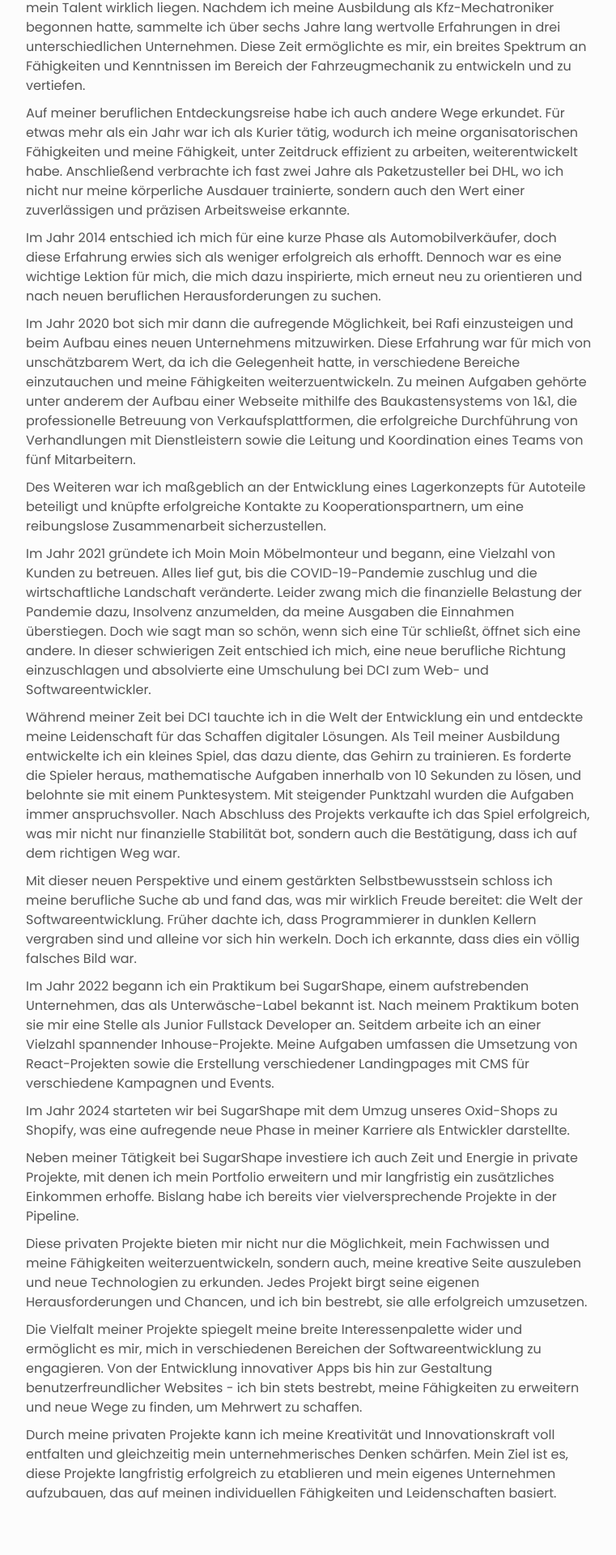
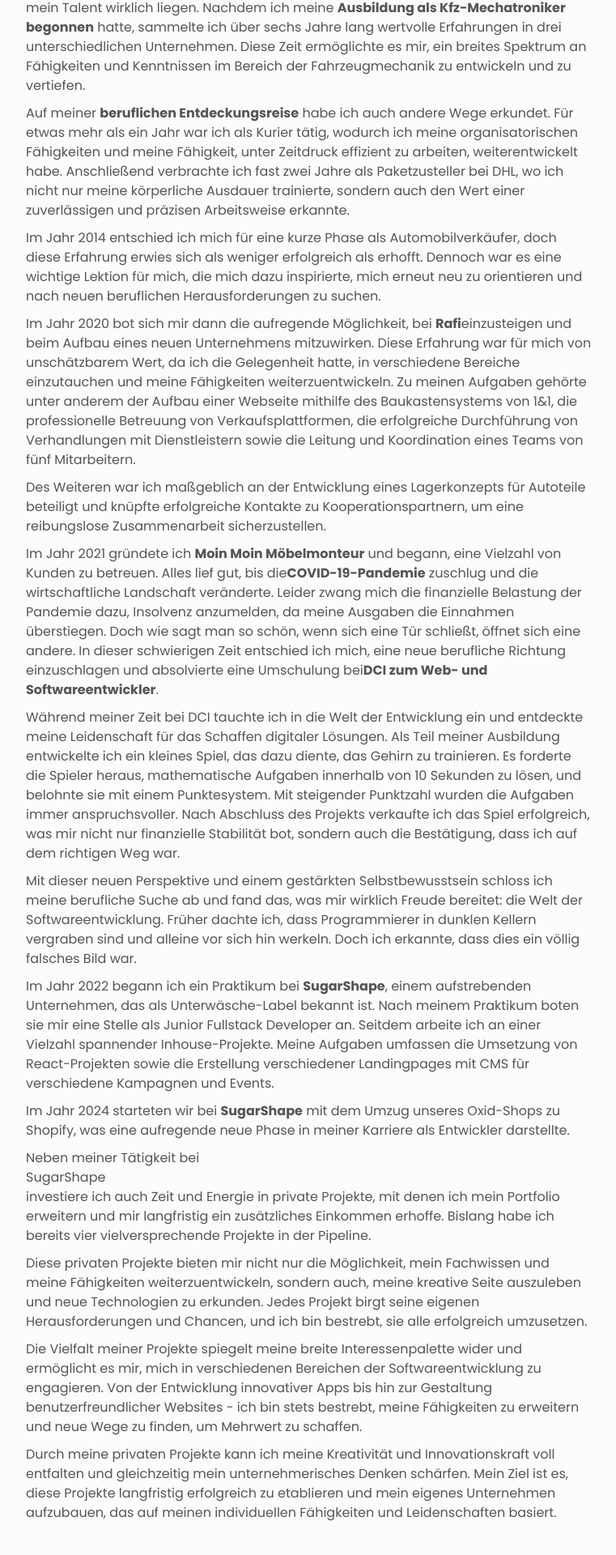
Before and after one commit to dannynothdurft/danny, a Next.js app: page / in a window 1280 px wide. Shown: the part 4100-6020 px from the top of the page at 81% size, without its empty margins (258-1019 px from the left). Built offline with nearby package versions, Linux system fonts and the light colour scheme.

Commit message:
SEO optimierung

```diff
--- a/src/components/AboutMe.tsx
+++ b/src/components/AboutMe.tsx
@@ -11,18 +11,18 @@ const AboutMe = () => {
       <h2 className="section__title">{me.titel}</h2>
 
       <p className="text">
-        Hallo, mein Name ist Danny, ich bin 32 Jahre alt und stamme aus der
-        wunderschönen Stadt Hamburg. Mein beruflicher Werdegang war eine
-        spannende Reise, auf der ich verschiedene Pfade erkundet habe, um
+        Hallo, mein Name ist <b>Danny</b>, ich bin 32 Jahre alt und stamme aus
+        der <b>wunderschönen Stadt Hamburg</b>. Mein beruflicher Werdegang war
+        eine spannende Reise, auf der ich verschiedene Pfade erkundet habe, um
         herauszufinden, wo meine Leidenschaft und mein Talent wirklich liegen.
-        Nachdem ich meine Ausbildung als Kfz-Mechatroniker begonnen hatte,
-        sammelte ich über sechs Jahre lang wertvolle Erfahrungen in drei
+        Nachdem ich meine <b>Ausbildung als Kfz-Mechatroniker begonnen</b>{" "}
+        hatte, sammelte ich über sechs Jahre lang wertvolle Erfahrungen in drei
         unterschiedlichen Unternehmen. Diese Zeit ermöglichte es mir, ein
         breites Spektrum an Fähigkeiten und Kenntnissen im Bereich der
         Fahrzeugmechanik zu entwickeln und zu vertiefen.
       </p>
       <p className="text">
-        Auf meiner beruflichen Entdeckungsreise habe ich auch andere Wege
+        Auf meiner <b>beruflichen Entdeckungsreise</b> habe ich auch andere Wege
         erkundet. Für etwas mehr als ein Jahr war ich als Kurier tätig, wodurch
         ich meine organisatorischen Fähigkeiten und meine Fähigkeit, unter
         Zeitdruck effizient zu arbeiten, weiterentwickelt habe. Anschließend
@@ -38,7 +38,8 @@ const AboutMe = () => {
         beruflichen Herausforderungen zu suchen.
       </p>
       <p className="text">
-        Im Jahr 2020 bot sich mir dann die aufregende Möglichkeit, bei Rafi
+        Im Jahr 2020 bot sich mir dann die aufregende Möglichkeit, bei{" "}
+        <b>Rafi</b>
         einzusteigen und beim Aufbau eines neuen Unternehmens mitzuwirken. Diese
         Erfahrung war für mich von unschätzbarem Wert, da ich die Gelegenheit
         hatte, in verschiedene Bereiche einzutauchen und meine Fähigkeiten
@@ -55,15 +56,15 @@ const AboutMe = () => {
         sicherzustellen.
       </p>
       <p className="text">
-        Im Jahr 2021 gründete ich Moin Moin Möbelmonteur und begann, eine
+        Im Jahr 2021 gründete ich <b>Moin Moin Möbelmonteur</b> und begann, eine
         Vielzahl von Kunden zu betreuen. Alles lief gut, bis die
-        COVID-19-Pandemie zuschlug und die wirtschaftliche Landschaft
+        <b>COVID-19-Pandemie</b> zuschlug und die wirtschaftliche Landschaft
         veränderte. Leider zwang mich die finanzielle Belastung der Pandemie
         dazu, Insolvenz anzumelden, da meine Ausgaben die Einnahmen überstiegen.
         Doch wie sagt man so schön, wenn sich eine Tür schließt, öffnet sich
         eine andere. In dieser schwierigen Zeit entschied ich mich, eine neue
         berufliche Richtung einzuschlagen und absolvierte eine Umschulung bei
-        DCI zum Web- und Softwareentwickler.
+        <b>DCI zum Web- und Softwareentwickler</b>.
       </p>
       <p className="text">
         Während meiner Zeit bei DCI tauchte ich in die Welt der Entwicklung ein
@@ -85,7 +86,7 @@ const AboutMe = () => {
         war.
       </p>
       <p className="text">
-        Im Jahr 2022 begann ich ein Praktikum bei SugarShape, einem
+        Im Jahr 2022 begann ich ein Praktikum bei <b>SugarShape</b>, einem
         aufstrebenden Unternehmen, das als Unterwäsche-Label bekannt ist. Nach
         meinem Praktikum boten sie mir eine Stelle als Junior Fullstack
         Developer an. Seitdem arbeite ich an einer Vielzahl spannender
@@ -94,37 +95,38 @@ const AboutMe = () => {
         für verschiedene Kampagnen und Events.
       </p>
       <p className="text">
-        Im Jahr 2024 starteten wir bei SugarShape mit dem Umzug unseres
+        Im Jahr 2024 starteten wir bei <b>SugarShape</b> mit dem Umzug unseres
         Oxid-Shops zu Shopify, was eine aufregende neue Phase in meiner Karriere
         als Entwickler darstellte.
       </p>
       <p className="text">
-        Neben meiner Tätigkeit bei SugarShape investiere ich auch Zeit und
-        Energie in private Projekte, mit denen ich mein Portfolio erweitern und
-        mir langfristig ein zusätzliches Einkommen erhoffe. Bislang habe ich
+        Neben meiner Tätigkeit bei <p>SugarShape</p> investiere ich auch Zeit
+        und Energie in private Projekte, mit denen ich mein Portfolio erweitern
+        und mir langfristig ein zusätzliches Einkommen erhoffe. Bislang habe ich
         bereits vier vielversprechende Projekte in der Pipeline.
       </p>
       <p className="text">
-        Diese privaten Projekte bieten mir nicht nur die Möglichkeit, mein
-        Fachwissen und meine Fähigkeiten weiterzuentwickeln, sondern auch, meine
-        kreative Seite auszuleben und neue Technologien zu erkunden. Jedes
-        Projekt birgt seine eigenen Herausforderungen und Chancen, und ich bin
-        bestrebt, sie alle erfolgreich umzusetzen.
+        Diese <a href="#projects">privaten Projekte</a> bieten mir nicht nur die
+        Möglichkeit, mein Fachwissen und meine Fähigkeiten weiterzuentwickeln,
+        sondern auch, meine kreative Seite auszuleben und neue Technologien zu
+        erkunden. Jedes Projekt birgt seine eigenen Herausforderungen und
+        Chancen, und ich bin bestrebt, sie alle erfolgreich umzusetzen.
       </p>
       <p className="text">
-        Die Vielfalt meiner Projekte spiegelt meine breite Interessenpalette
-        wider und ermöglicht es mir, mich in verschiedenen Bereichen der
-        Softwareentwicklung zu engagieren. Von der Entwicklung innovativer Apps
-        bis hin zur Gestaltung benutzerfreundlicher Websites - ich bin stets
-        bestrebt, meine Fähigkeiten zu erweitern und neue Wege zu finden, um
-        Mehrwert zu schaffen.
+        Die Vielfalt meiner <a href="#projects">Projekte</a> spiegelt meine
+        breite Interessenpalette wider und ermöglicht es mir, mich in
+        verschiedenen Bereichen der Softwareentwicklung zu engagieren. Von der
+        Entwicklung innovativer Apps bis hin zur Gestaltung benutzerfreundlicher
+        Websites - ich bin stets bestrebt, meine Fähigkeiten zu erweitern und
+        neue Wege zu finden, um Mehrwert zu schaffen.
       </p>
       <p className="text">
-        Durch meine privaten Projekte kann ich meine Kreativität und
-        Innovationskraft voll entfalten und gleichzeitig mein unternehmerisches
-        Denken schärfen. Mein Ziel ist es, diese Projekte langfristig
-        erfolgreich zu etablieren und mein eigenes Unternehmen aufzubauen, das
-        auf meinen individuellen Fähigkeiten und Leidenschaften basiert.
+        Durch meine <a href="#projects">privaten Projekte</a> kann ich meine
+        Kreativität und Innovationskraft voll entfalten und gleichzeitig mein
+        unternehmerisches Denken schärfen. Mein Ziel ist es, diese Projekte
+        langfristig erfolgreich zu etablieren und mein eigenes Unternehmen
+        aufzubauen, das auf meinen individuellen Fähigkeiten und Leidenschaften
+        basiert.
       </p>
     </div>
   );
```
